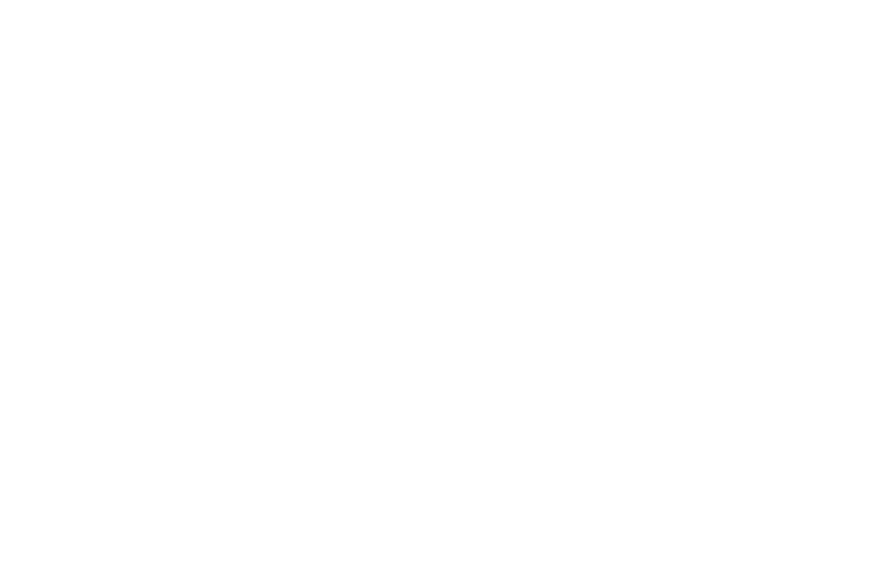
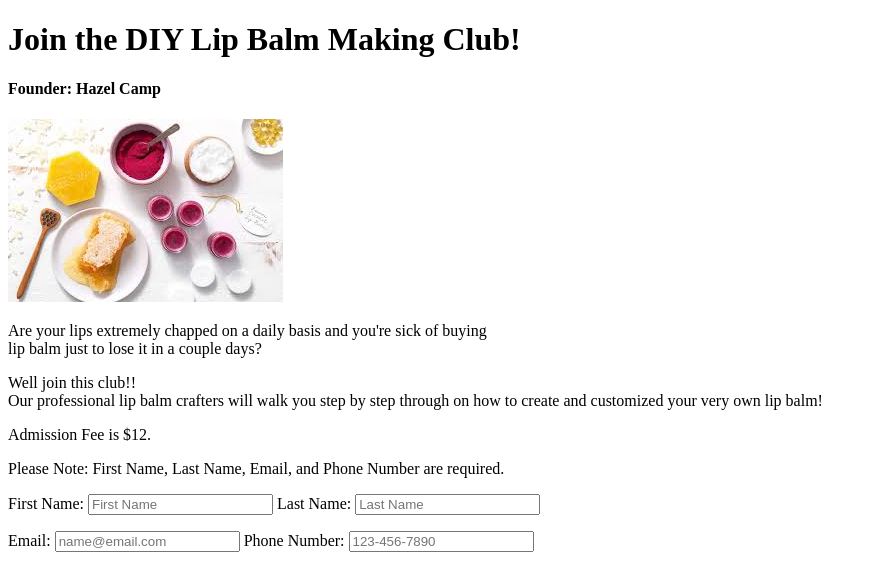
Before and after one commit to hazelhope86/Mycapstone, a plain HTML site: page sillyclub.html in a window 1280 px wide. Shown: the whole page, without its empty margins (0-876 px from the left). Drawn offline with Linux system fonts and the light colour scheme.

Commit message:
club form in prcoess

```diff
--- a/sillyclub.html
+++ b/sillyclub.html
@@ -3,9 +3,39 @@
 <head>
     <meta charset="UTF-8">
     <meta name="viewport" content="width=device-width, initial-scale=1.0">
-    <title>Document</title>
+    <title>DIY Lip Balm Making Club</title>
 </head>
 <body>
+    <h1>Join the DIY Lip Balm Making Club!</h1>
+    <h4>Founder: Hazel Camp</h4>
 
+    <img src="lipbalm.jpg" alt="lip balm">
+
+    <p>Are your lips extremely chapped on a daily basis and you're sick of buying <br>
+        lip balm just to lose it in a couple days?
+    </p>
+    <p>Well join this club!! <br> Our professional lip balm crafters will walk you
+        step by step through on how to create and customized your very own lip balm!
+    </p>
+
+    <p>Admission Fee is $12.</p>
+
+    <p>Please Note: First Name, Last Name, Email, and Phone Number are required.</p>
+
+    <form action="">
+        <label for="First Name">First Name:</label>
+        <input type="text" name="First Name" value="" placeholder="First Name">
+
+        <label for="Last Name">Last Name:</label>
+        <input type="text" name="Last Name" value="" placeholder="Last Name">
+        <p></p>
+        <label for="Email">Email:</label>
+        <input type="email" name="Email" value="" placeholder="name@email.com">
+
+        <label for="Phone Number">Phone Number:</label>
+        <input type="text" name="Phone Number" placeholder="123-456-7890">
+
+
+    </form>
 </body>
 </html>
```
Also changed, not shown: formspractice.html (+1 -1 lines), lipbalm.jpg (added).
